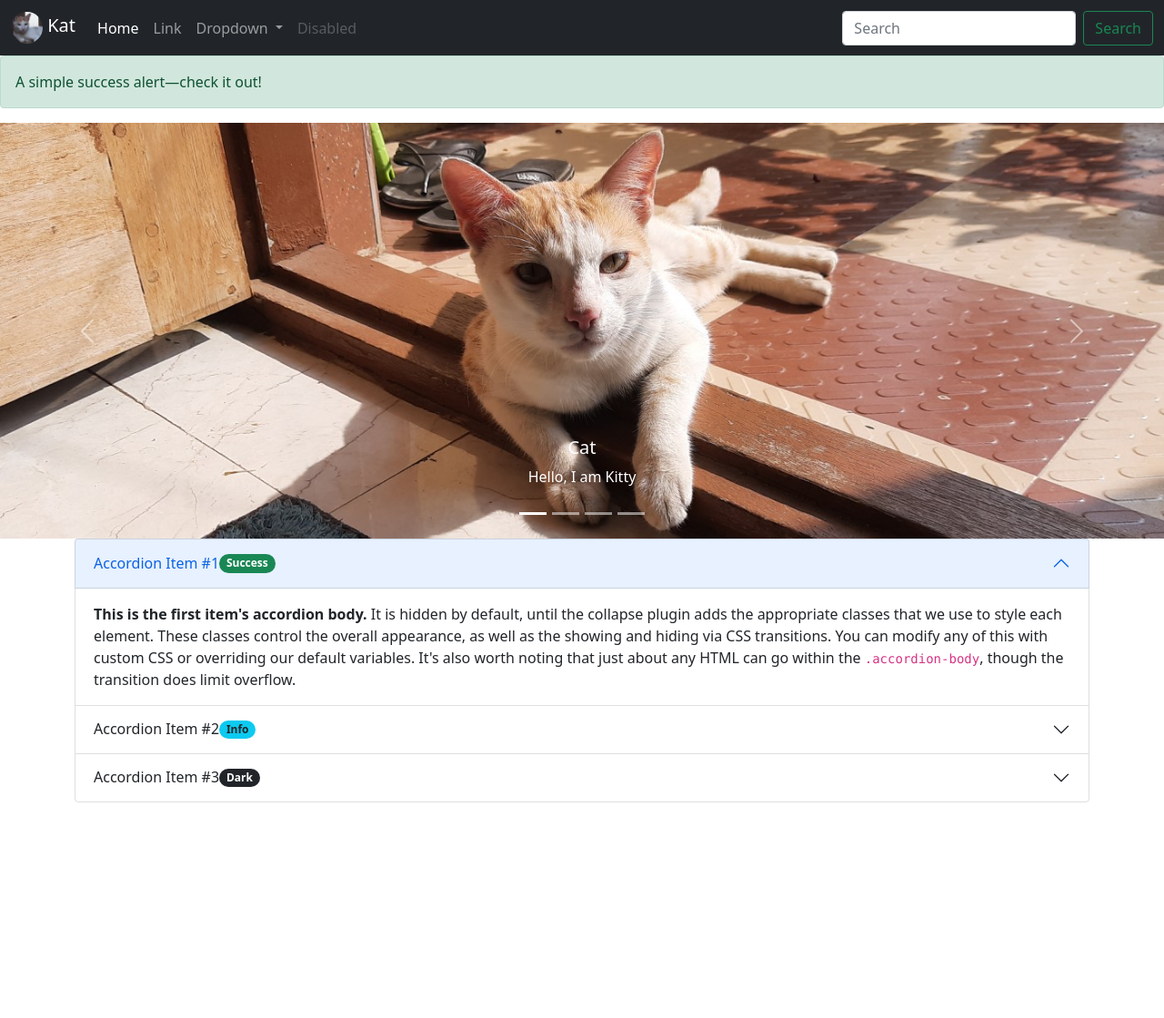
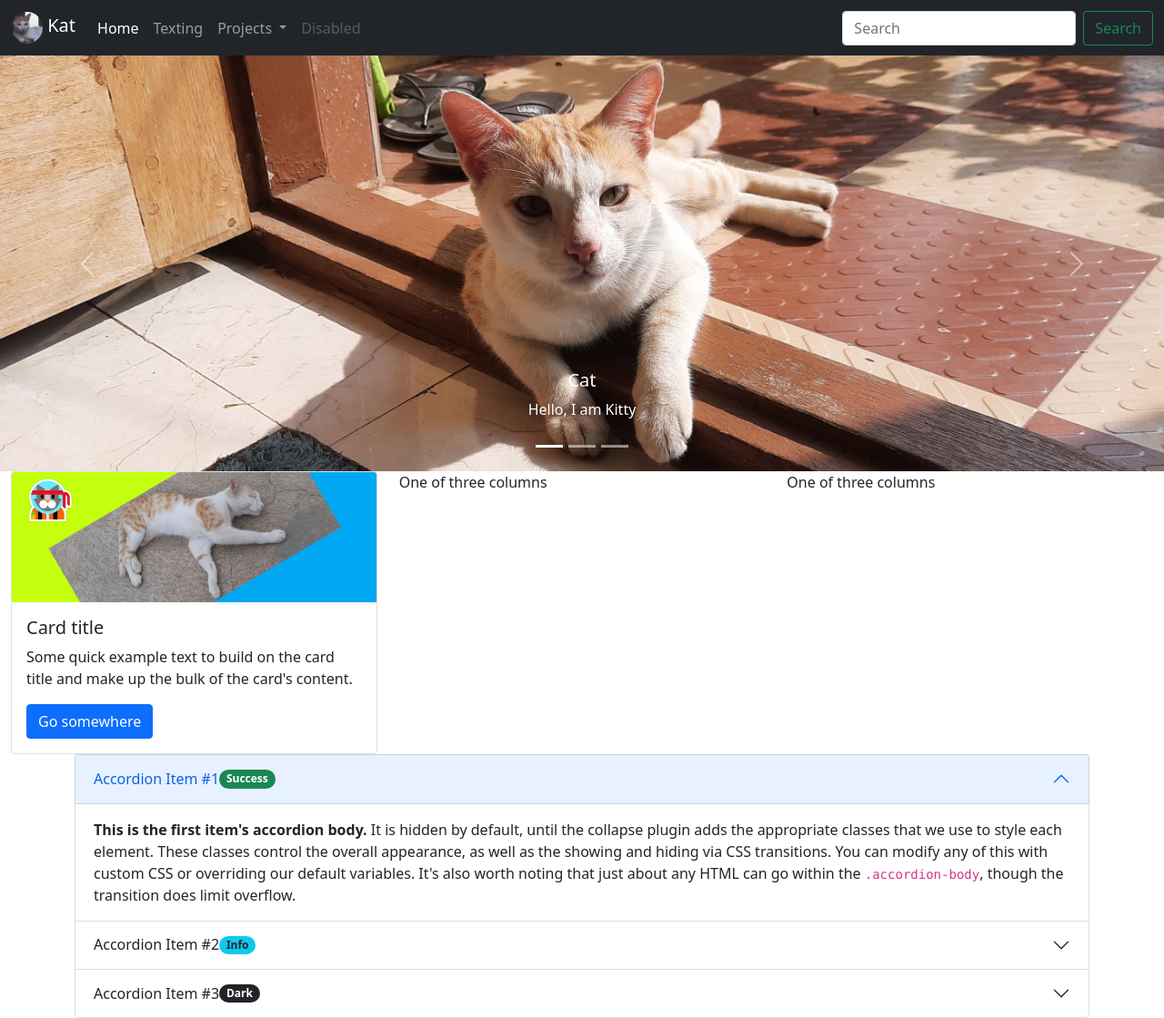
Before and after one commit to Sunny619/HTML-CSS-JS, a plain HTML site: page bootstrap.html in a window 1280 px wide. Shown: the whole page at 91% size. Before the commit the page ends 882 px from the top, so only its background shows below. Drawn offline with nearby package versions, Linux system fonts and the light colour scheme.

Commit message:
columns bootstrap

```diff
--- a/bootstrap.html
+++ b/bootstrap.html
@@ -22,17 +22,17 @@
                 <a class="nav-link active" aria-current="page" href="index.html">Home</a>
               </li>
               <li class="nav-item">
-                <a class="nav-link" href="#">Link</a>
+                <a class="nav-link" href="js.html">Texting</a>
               </li>
               <li class="nav-item dropdown">
                 <a class="nav-link dropdown-toggle" href="#" id="navbarDropdown" role="button" data-bs-toggle="dropdown" aria-expanded="false">
-                  Dropdown
+                  Projects
                 </a>
                 <ul class="dropdown-menu" aria-labelledby="navbarDropdown">
-                  <li><a class="dropdown-item" href="#">Action</a></li>
-                  <li><a class="dropdown-item" href="#">Another action</a></li>
+                  <li><a class="dropdown-item" href="https://play.google.com/store/apps/details?id=com.Sunny.Game" target="_blank">Steve's Run</a></li>
+                  <li><a class="dropdown-item" href="https://github.com/Sunny619/FlappyBird" target="_blank">Flappy Bird</a></li>
                   <li><hr class="dropdown-divider"></li>
-                  <li><a class="dropdown-item" href="#">Something else here</a></li>
+                  <li><a class="dropdown-item" href="https://github.com/Sunny619" target="_blank">Github</a></li>
                 </ul>
               </li>
               <li class="nav-item">
@@ -46,15 +46,11 @@
           </div>
         </div>
       </nav>
-      <div class="alert alert-success" role="alert">
-        A simple success alert—check it out!
-      </div>
       <div id="carouselExampleDark" class="carousel slide" data-bs-ride="carousel">
         <ol class="carousel-indicators">
           <li data-bs-target="#carouselExampleDark" data-bs-slide-to="0" class="active"></li>
           <li data-bs-target="#carouselExampleDark" data-bs-slide-to="1"></li>
           <li data-bs-target="#carouselExampleDark" data-bs-slide-to="2"></li>
-          <li data-bs-target="#carouselExampleDark" data-bs-slide-to="3"></li>
         </ol>
         <div class="carousel-inner">
           <div class="carousel-item active" data-bs-interval="6000">
@@ -78,13 +74,6 @@
               <p>I love living in a cardbox box.</p>
             </div>
           </div>
-          <div class="carousel-item">
-            <img src="carousel3.jpg" class="d-block w-100" alt="...">
-            <div class="carousel-caption d-none d-md-block">
-              <h5>Contact me</h5>
-              <p>Click here to contact me</p>
-            </div>
-          </div>
         </div>
         <a class="carousel-control-prev" href="#carouselExampleDark" role="button" data-bs-slide="prev">
           <span class="carousel-control-prev-icon" aria-hidden="true"></span>
@@ -94,6 +83,26 @@
           <span class="carousel-control-next-icon" aria-hidden="true"></span>
           <span class="visually-hidden">Next</span>
         </a>
+      </div>
+      <div class="container-fluid">
+        <div class="row">
+          <div class="col-sm">
+            <div class="card" >
+              <img src="carousel3.jpg" class="card-img-top" alt="...">
+              <div class="card-body">
+                <h5 class="card-title">Card title</h5>
+                <p class="card-text">Some quick example text to build on the card title and make up the bulk of the card's content.</p>
+                <a href="#" class="btn btn-primary">Go somewhere</a>
+              </div>
+            </div>
+          </div>
+          <div class="col-sm">
+            One of three columns
+          </div>
+          <div class="col-sm">
+            One of three columns
+          </div>
+        </div>
       </div>
       <div class="accordion, container" id="accordionExample">
         <div class="accordion-item">
```
